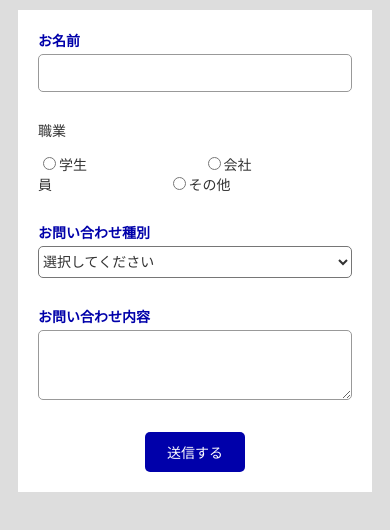
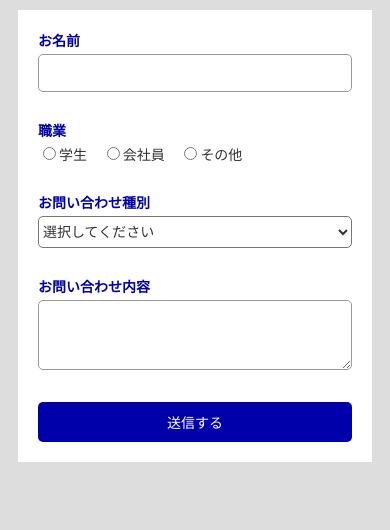
Before and after one commit to 20213088-kiyoiryoma/S1A115, a plain HTML site: page ensyu/23_2.html in a window 390 px wide. Drawn offline with Linux system fonts and the light colour scheme.

Commit message:
Add files via upload

```diff
--- a/ensyu/23_2.css
+++ b/ensyu/23_2.css
@@ -16,7 +16,7 @@ dl{
     margin: 0;
     font-size: 16px;
 }
-.formltem{
+.formItem{
     display: flex;
     margin-bottom: 2em;
     align-items: center;
@@ -51,18 +51,18 @@ textarea{height: 5em;}
 input[type="submit"]{
     background: #00a;
     border: none;
-    width: 100px;
+    width: 100%;
     padding: 10px;
     border-radius: 5px;
     color: #fff;
     font-size: 14px;
 }
 @media screen and (max-width:768px){
-    .formltem{display: block;}
+    .formItem{display: block;}
     dt{
         text-align: left;
         margin-bottom: 4px;
     }
     dd{margin-left: 0;}
-    .job{margin-right: 8em;}
+    .job{margin-right: .8em;}
 }
--- a/ensyu/23_2.html
+++ b/ensyu/23_2.html
@@ -8,29 +8,29 @@
     <body>
         <form action="program.php" method="post">
             <dl>
-                <div class="formltem">
+                <div class="formItem">
                     <dt>お名前</dt>
                     <dd><input type="text" name="userName" /></dd>
                 </div>
-                <div class="formltem">
-                    <p>職業</p>
+                <div class="formItem">
+                    <dt>職業</dt>
                     <dd>
                         <label class="job"><input type="radio" name="job" value="学生" />学生</label>
                         <label class="job"><input type="radio" name="job" value="会社員" />会社員</label>
                         <label class="job"><input type="radio" name="job" value="その他" />その他</label>
                     </dd>
                 </div>
-                <div class="formltem">
+                <div class="formItem">
                     <dt>お問い合わせ種別</dt>
                     <dd>
                         <select name="messageType">
                             <option value="選択してください">選択してください</option>
-                            <option value="選択肢１">選択肢１</option>
-                            <option value="選択肢２">選択肢２</option>
+                            <option value="選択肢1">選択肢1</option>
+                            <option value="選択肢2">選択肢2</option>
                         </select>
                     </dd>
                 </div>
-                <div class="formltem">
+                <div class="formItem">
                     <dt>お問い合わせ内容</dt>
                     <dd><textarea name="message"></textarea></dd>
                 </div>
```
Also changed, not shown: ensyu/03.html (+1 -1 lines).
